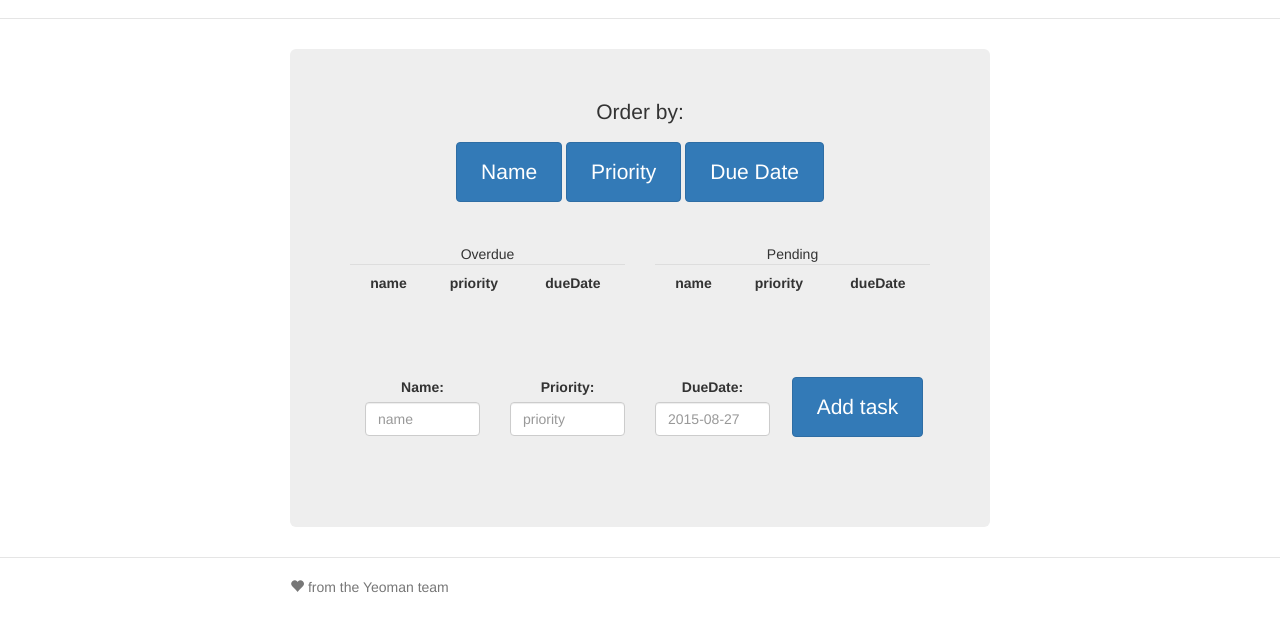
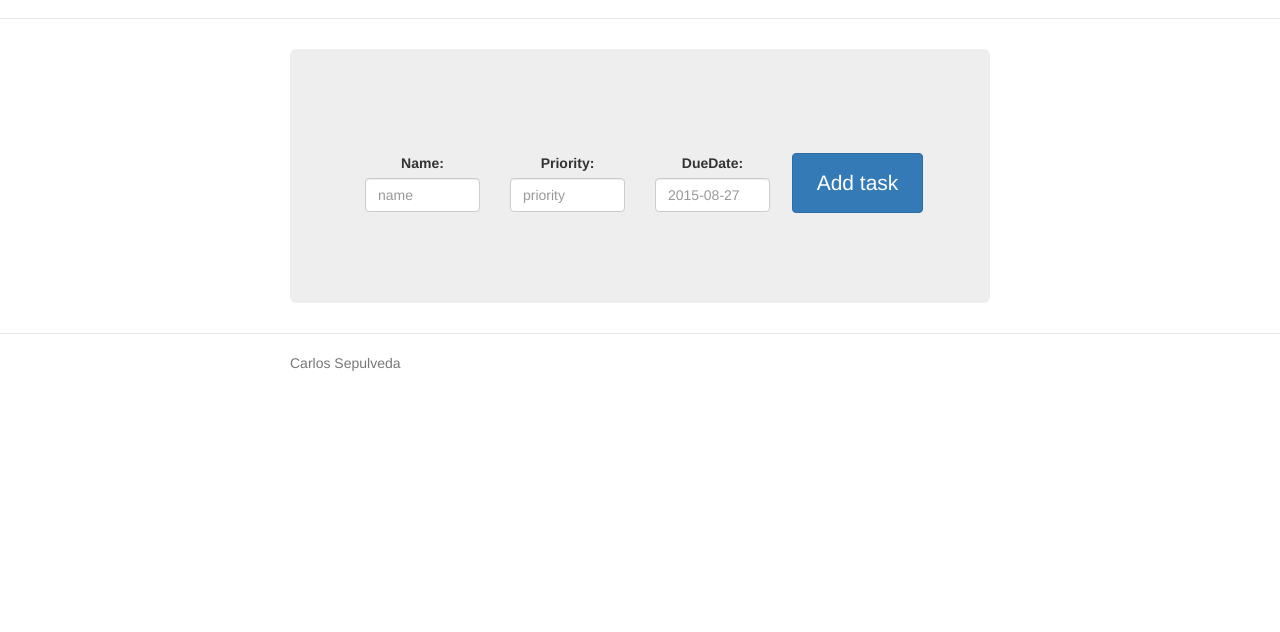
Before and after one commit to carlossepulveda/ToDoApp, a plain HTML site: page client/index.html in a window 1280 px wide. Shown: the part 54-686 px from the top of the page. Drawn offline with Linux system fonts and the light colour scheme; files that its build step writes are made by us from their sources; no server answers.

Commit message:
Improve general view

```diff
--- a/client/index.html
+++ b/client/index.html
@@ -51,7 +51,7 @@
 
     <div class="footer">
       <div class="container">
-        <p><span class="glyphicon glyphicon-heart"></span> from the Yeoman team</p>
+        <p></span> Carlos Sepulveda</p>
       </div>
     </div>
 
--- a/client/views/main.html
+++ b/client/views/main.html
@@ -1,13 +1,13 @@
 <div class="jumbotron">
 
-<div class="row">
+<div class="row" ng-show="dueTasks.length > 0 || pendingTasks.length > 0">
   <p>Order by:</p>
   <div class="col-md-12" style="padding-bottom:3em">
     <button type="button" class="btn btn-primary" ng-click="setFilter('name')">Name</button>
     <button type="button" class="btn btn-primary" ng-click="setFilter('priority')">Priority</button>
     <button type="button" class="btn btn-primary" ng-click="setFilter('dueDate')">Due Date</button>
   </div>
-  <div class="col-md-6">
+  <div class="col-md-6" ng-show="dueTasks.length > 0">
       Overdue
     <table class="table">
       <tr><td><b>name</b></td><td><b>priority</b></td><td><b>dueDate</b></td></tr>
@@ -20,7 +20,7 @@
     </table>
   </div>
 
-  <div class="col-md-6">
+  <div class="col-md-6" ng-show="pendingTasks.length > 0">
     Pending
     <table class="table">
       <tr><td><b>name</b></td><td><b>priority</b></td><td><b>dueDate</b></td></tr>
```
